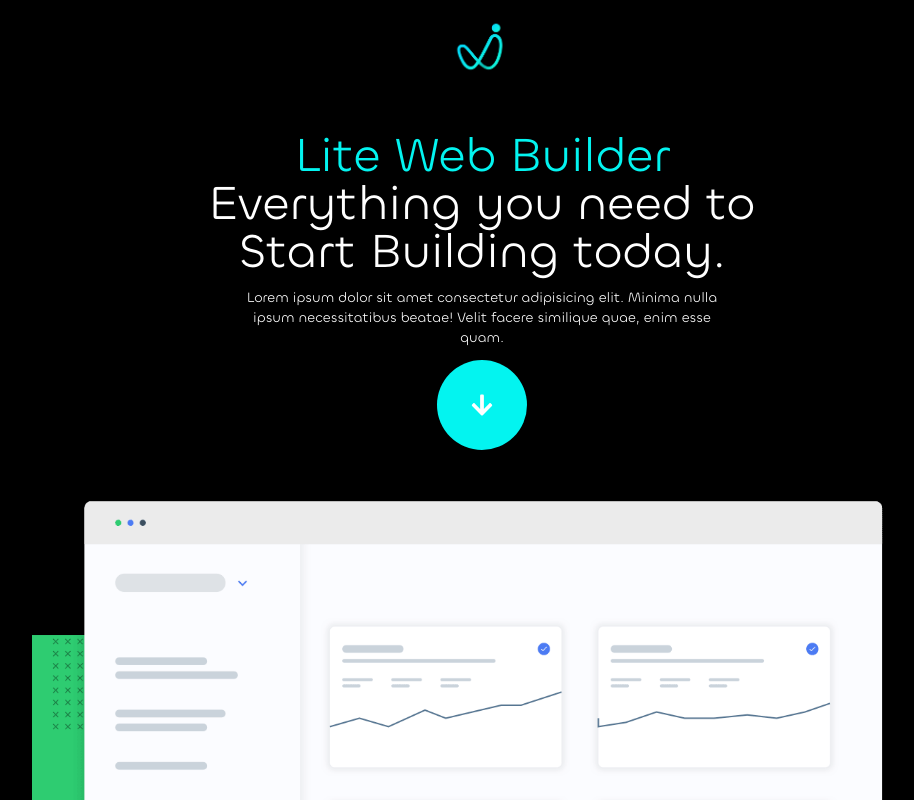
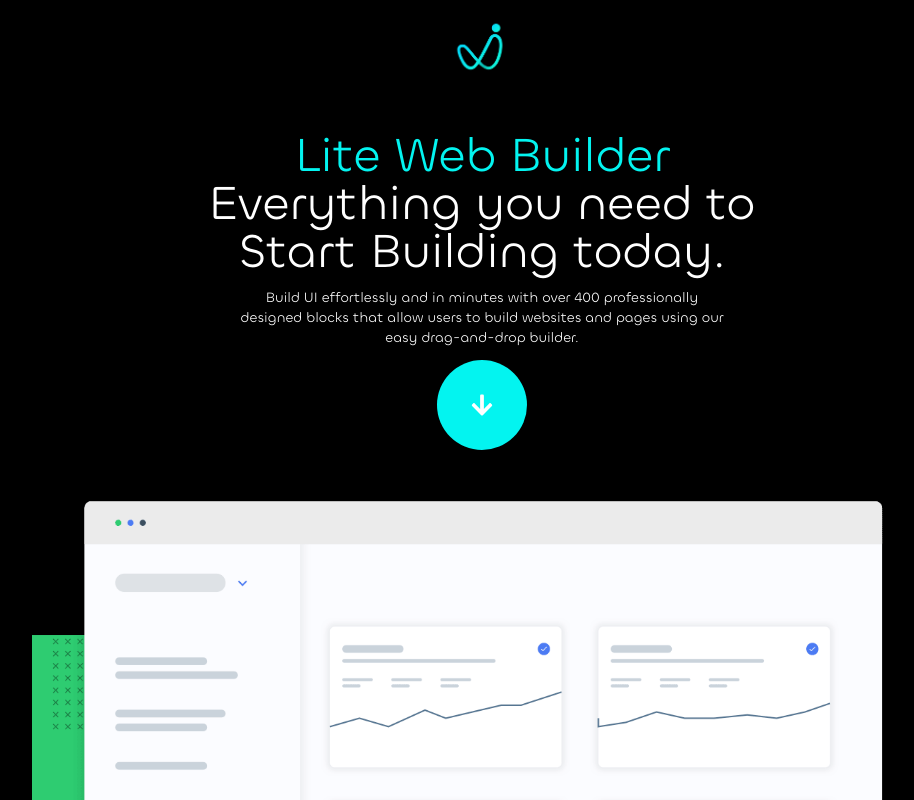
Before and after one commit to CODECUBE-001/liteweb-landing, a React (Vite) app: page / in a window 1280 px wide. Shown: the top 800 px of the page, without its empty margins (158-1072 px from the left). Built offline with nearby package versions, Linux system fonts and the light colour scheme; what react-locomotive-scroll would draw is missing.

Commit message:
lets merge

```diff
--- a/src/Pages/Home.tsx
+++ b/src/Pages/Home.tsx
@@ -41,7 +41,8 @@ const Home = () => {
             <span className="block">Everything you need to </span>
             <span className="block">Start Building today.</span>
           </h1>
-        <p className="max-w-[500px] px-1 m-auto text-xs md:text-sm py-3">Lorem ipsum dolor sit amet consectetur adipisicing elit. Minima nulla ipsum necessitatibus beatae! Velit facere similique quae, enim esse quam.</p>
+        <p className="max-w-[500px] px-1 m-auto text-xs md:text-sm py-3"> Build UI effortlessly and in minutes with over 400 professionally designed blocks that allow users to
+ build websites and pages using our easy drag-and-drop builder.</p>
 
         <button className="w-[50px] h-[50px] md:w-[90px] md:h-[90px] flex justify-center items-center text-md md:text-2xl bg-primary rounded-full  mx-auto">
           <ArrowDown />
```
